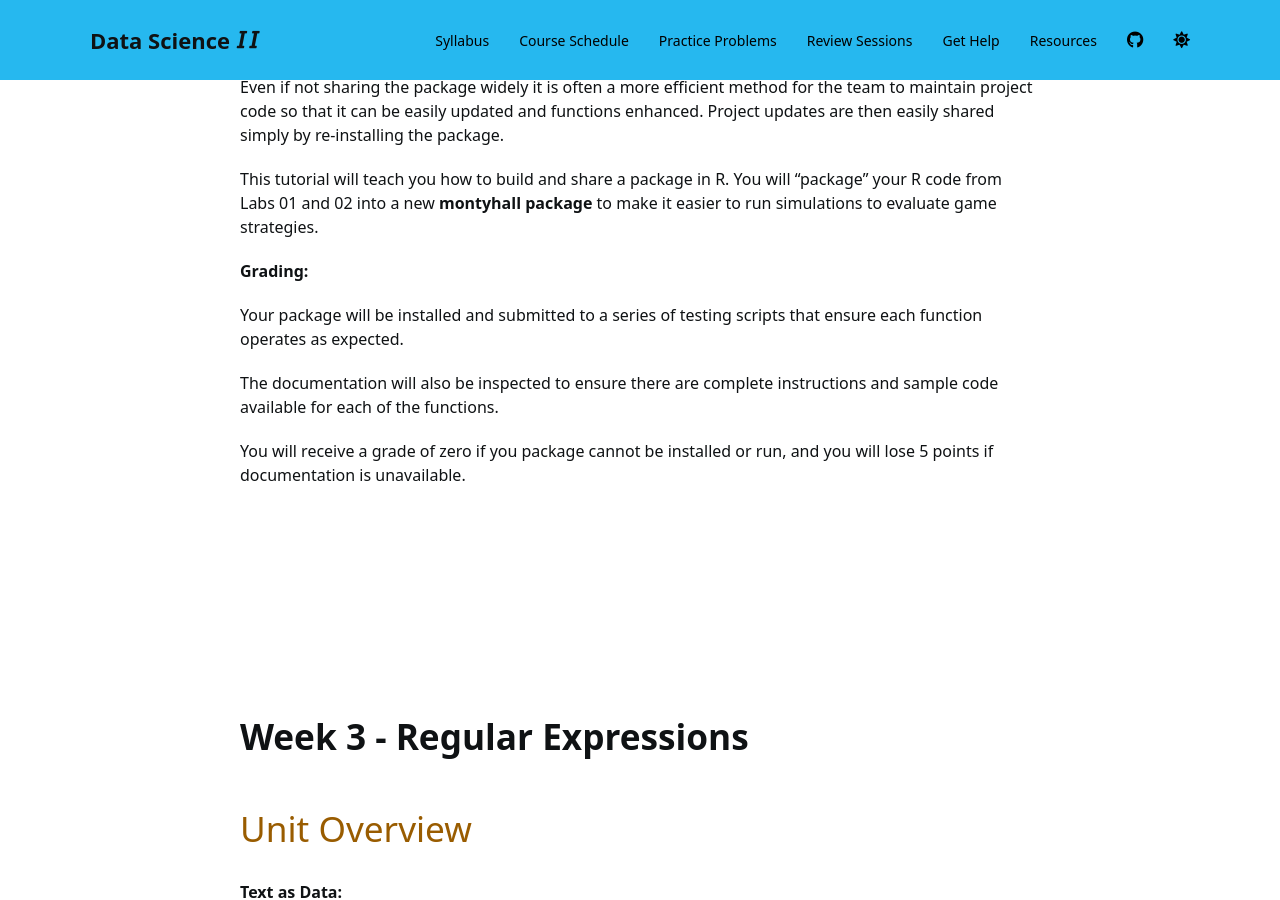
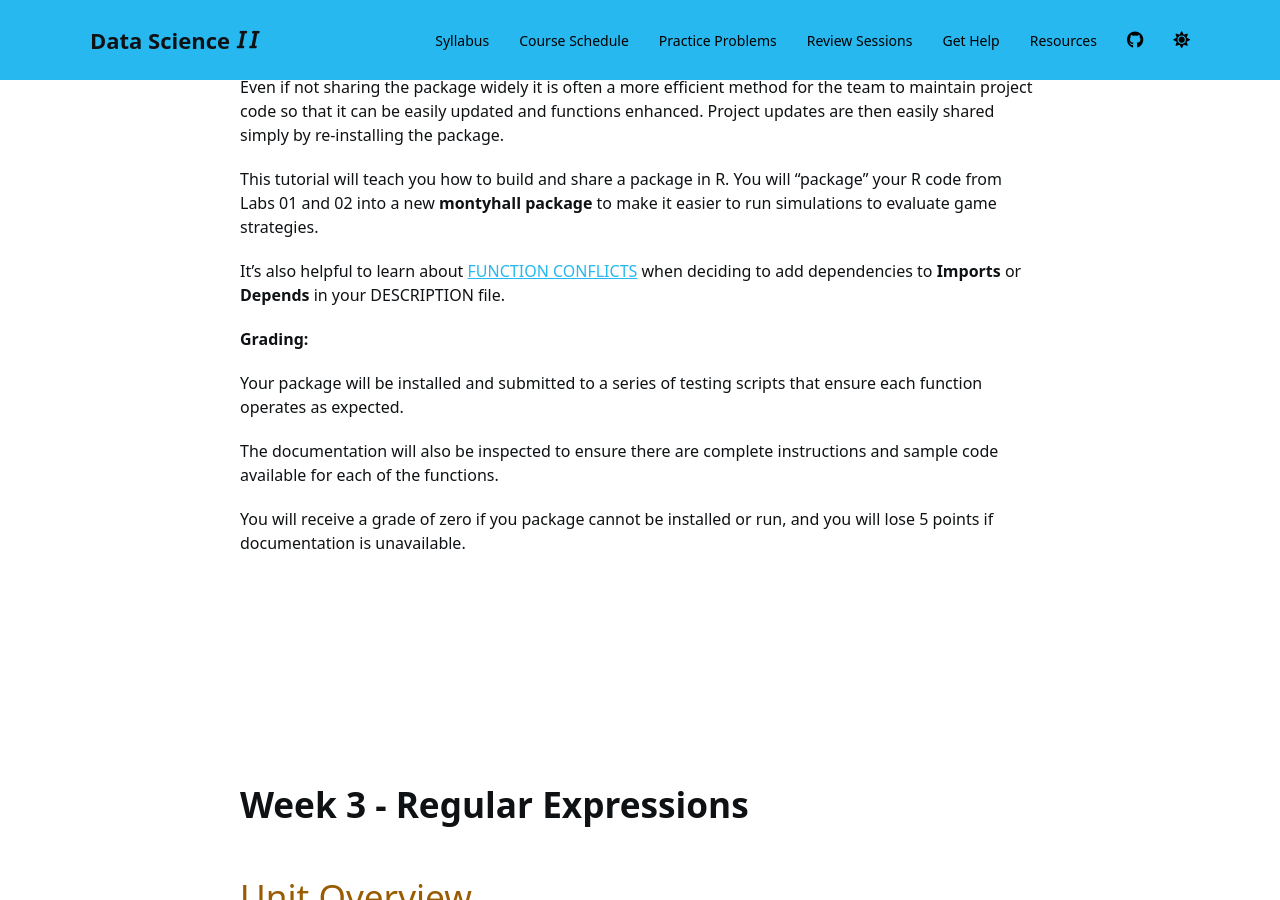
Before and after one commit to Watts-College/paf-514-template, a Jekyll site: the page built from schedule.md, in a window 1280 px wide and 900 px high, scrolled down 8620 px. Built offline with Jekyll 4.4.1, drawn with Linux system fonts in a browser that asks for light colours; nearby versions of some CDN libraries; a script bundle is joined from its source files by our own code; library files that are not in the unit come from our copies; a style sheet for code colours, icons or effects is not loaded.

Commit message:
Update schedule.md

```diff
--- a/schedule.md
+++ b/schedule.md
@@ -387,6 +387,8 @@ More likely, if you are working with a team of analysts within an organization y
 Even if not sharing the package widely it is often a more efficient method for the team to maintain project code so that it can be easily updated and functions enhanced. Project updates are then easily shared simply by re-installing the package.
 
 This tutorial will teach you how to build and share a package in R. You will "package" your R code from Labs 01 and 02 into a new **montyhall package** to make it easier to run simulations to evaluate game strategies.
+
+It's also helpful to learn about [FUNCTION CONFLICTS](lectures/function-conflicts/) when deciding to add dependencies to **Imports** or **Depends** in your DESCRIPTION file.
 
 **Grading:**
 
```
